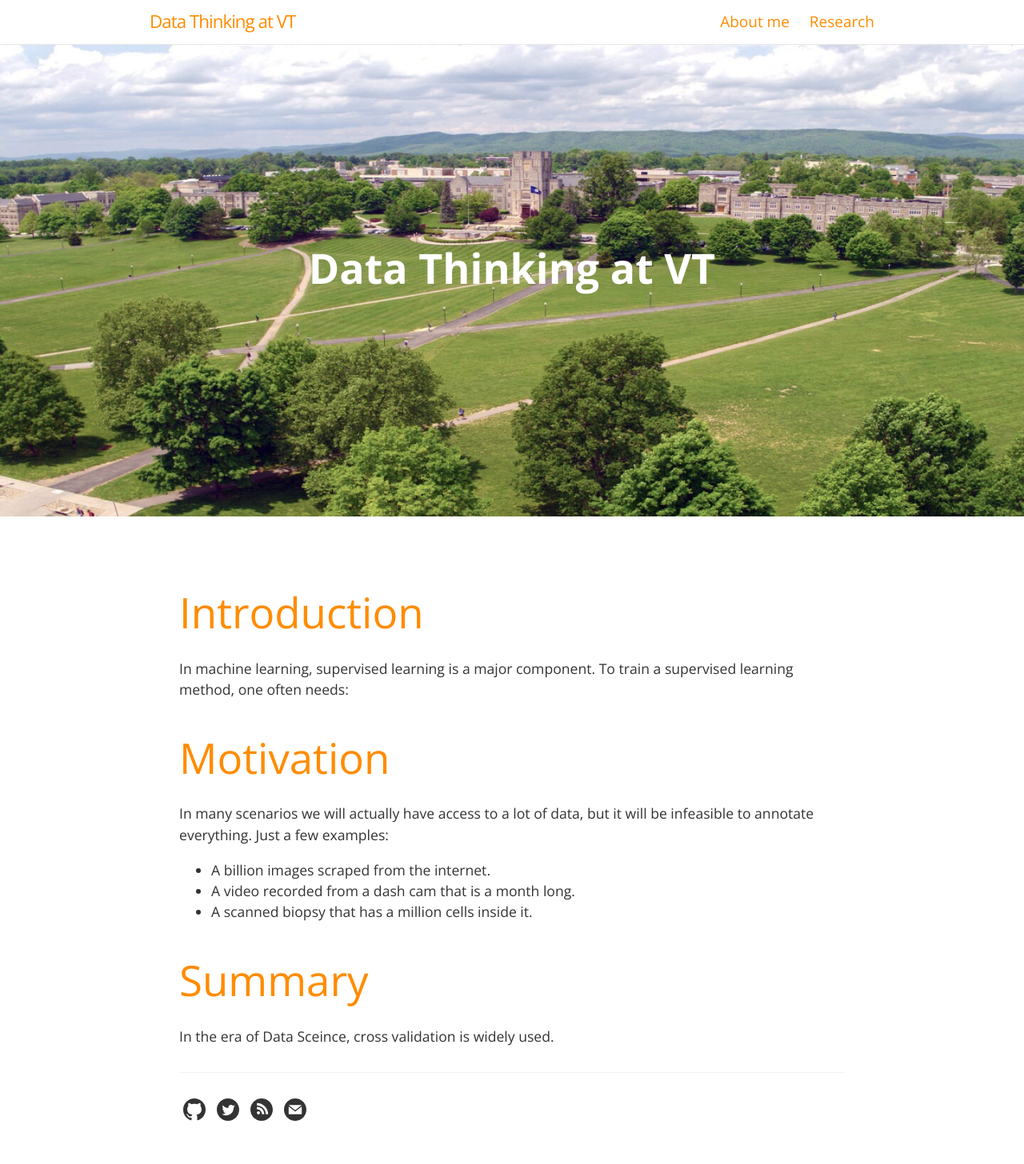
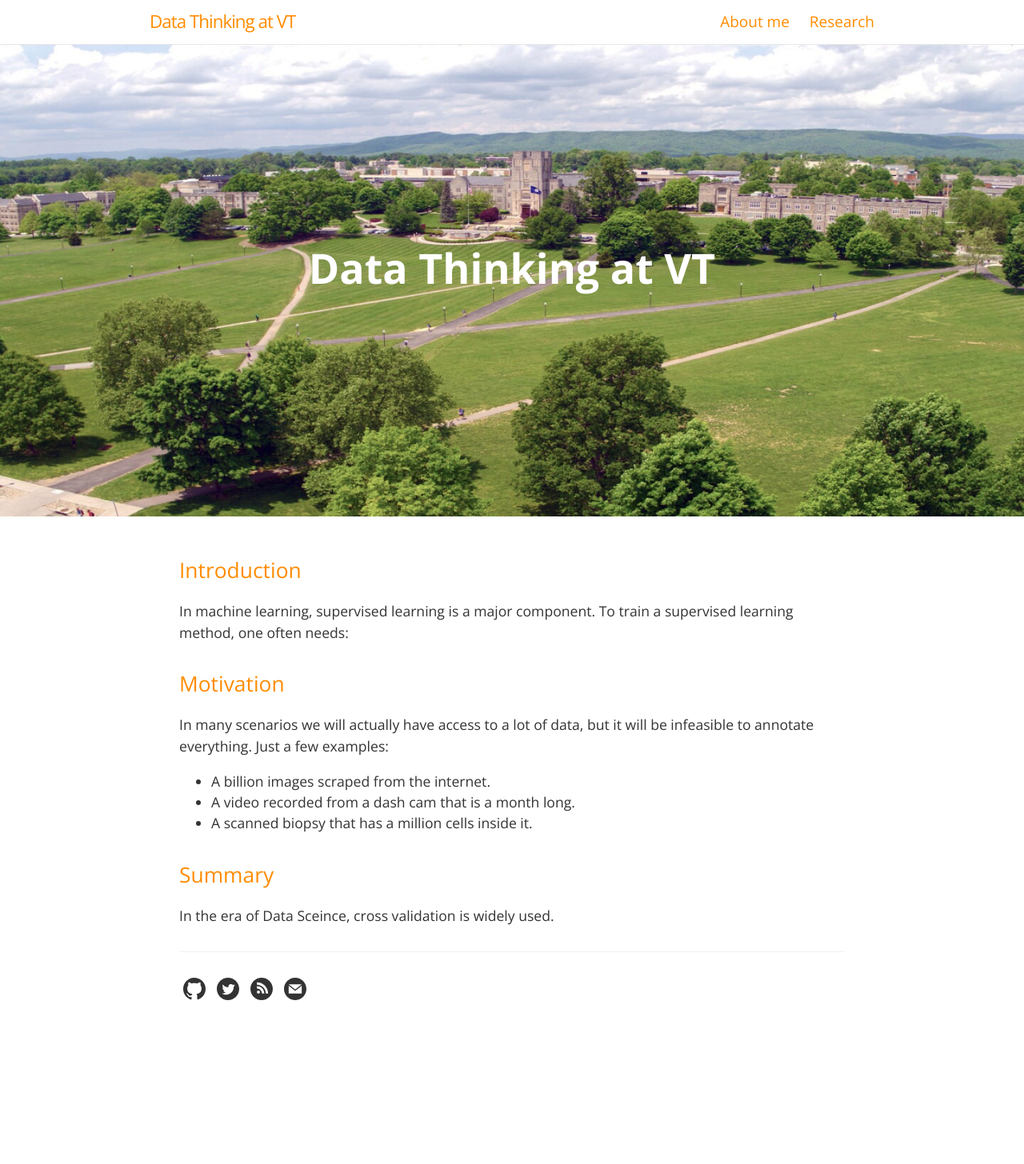
Before and after one commit to xwdeng80/blog, a Jekyll site: the page built from _posts/2022-03-10-supervised-cross-validation.md, in a window 1280 px wide. Shown: the whole page at 80% size. Built offline with Jekyll 4.4.1, drawn with Linux system fonts in a browser that asks for light colours; our own code applies the rules of GitHub Pages for plain Markdown files; after the commit the page ends 1305 px from its top, so only the background shows below that.

Commit message:
Update 2022-03-10-supervised-cross-validation.md

```diff
--- a/_posts/2022-03-10-supervised-cross-validation.md
+++ b/_posts/2022-03-10-supervised-cross-validation.md
@@ -8,14 +8,12 @@ categories: [deep-learning]
 excerpt: "Self-supervised cross validationg"
 
 ---
-{% include katex.html %}
-
-# Introduction
+## Introduction
 
 In machine learning, supervised learning is a major component. To train a supervised learning method, one often needs:
 
 
-# Motivation
+## Motivation
 
 In many scenarios we will actually have access to a lot of data, but it will be infeasible to annotate everything.
 Just a few examples:
@@ -24,6 +22,6 @@ Just a few examples:
 - A video recorded from a dash cam that is a month long.
 - A scanned biopsy that has a million cells inside it.
 
-# Summary
+## Summary
 
 In the era of Data Sceince, cross validation is widely used.
```
Also changed, not shown: other parts of _posts/2022-03-10-supervised-cross-validation.md (+1 -1 lines).
